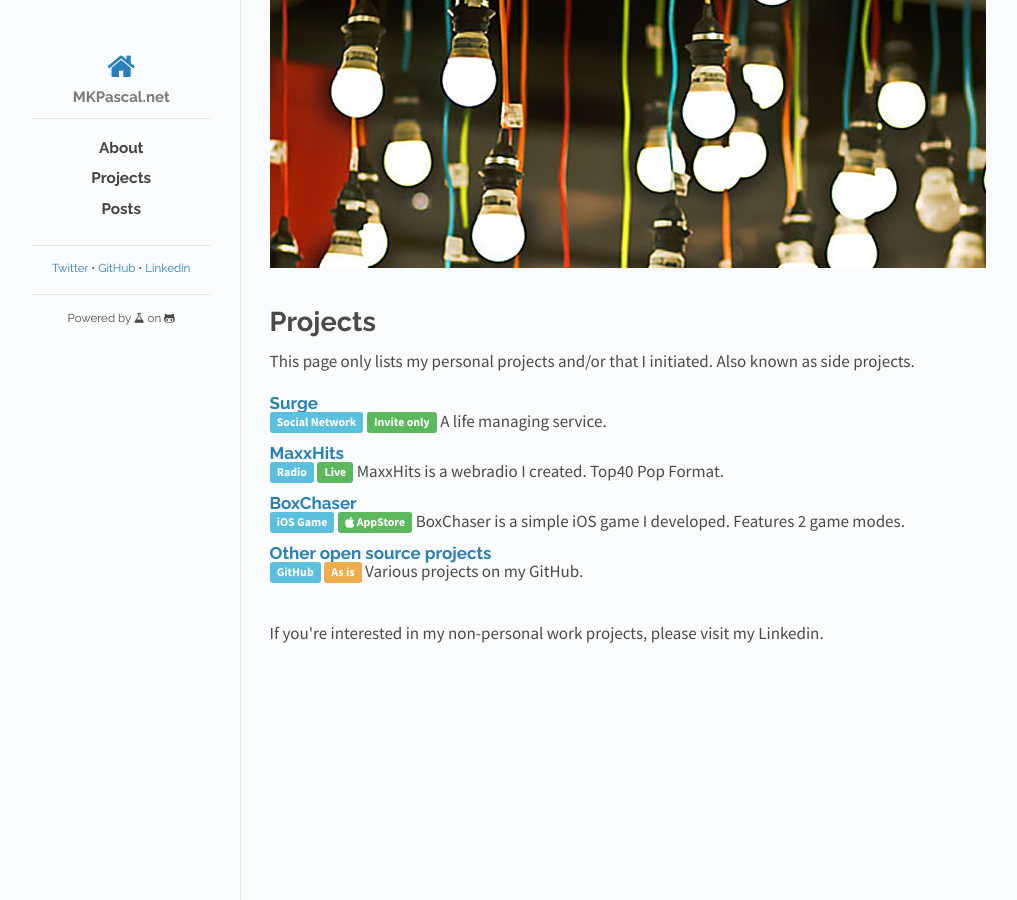
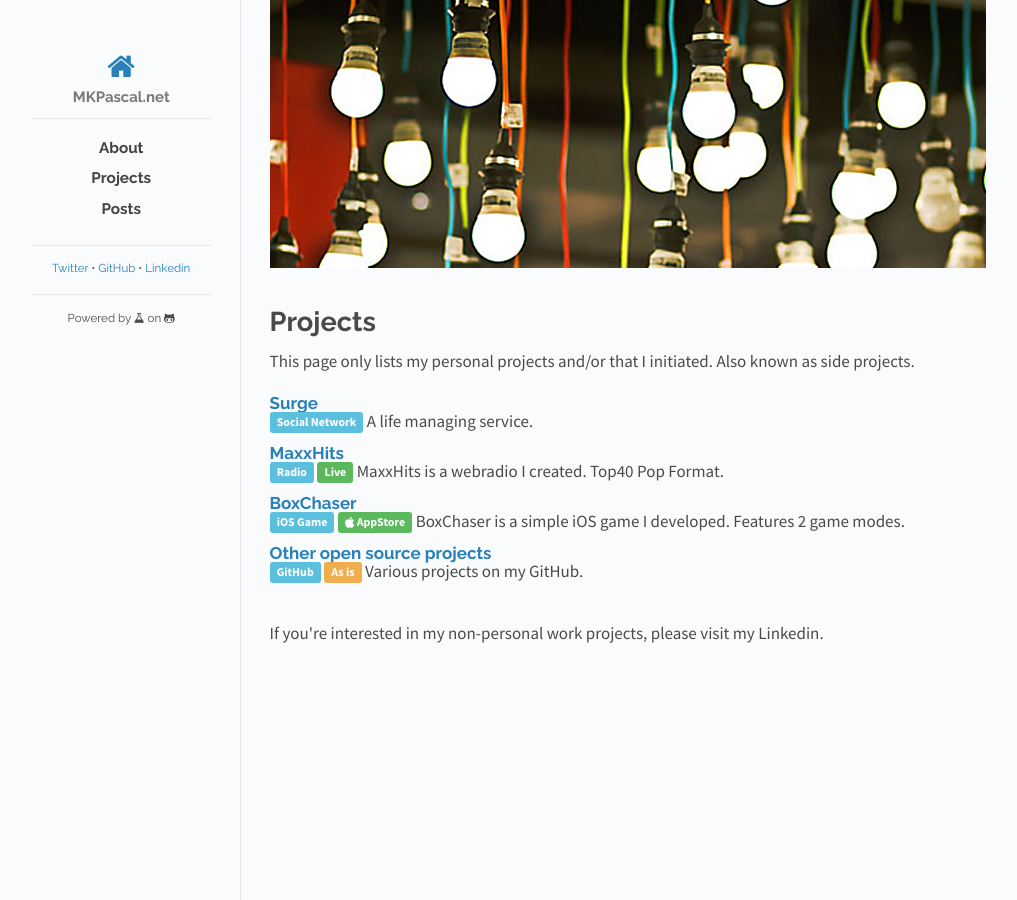
Before and after one commit to mkpascal/mkpascal.github.io, a Jekyll site: the page built from projects.html, in a window 1280 px wide. Shown: the whole page, without its empty margins (118-1135 px from the left). Built offline with Jekyll 4.4.1, drawn with Linux system fonts in a browser that asks for light colours; nearby versions of some CDN libraries.

Commit message:
Update projects.html

```diff
--- a/projects.html
+++ b/projects.html
@@ -23,7 +23,7 @@ permalink: /projects/
     <li class="post-link">
       <a class="post-title" href="http://www.surge.life">
         Surge
-        <span class="post-content"><i class="label label-info">Social Network</i> <i class="label label-success">Invite only</i> A life managing service.</span>
+        <span class="post-content"><i class="label label-info">Social Network</i> A life managing service.</span>
       </a>
     </li>
 
```
